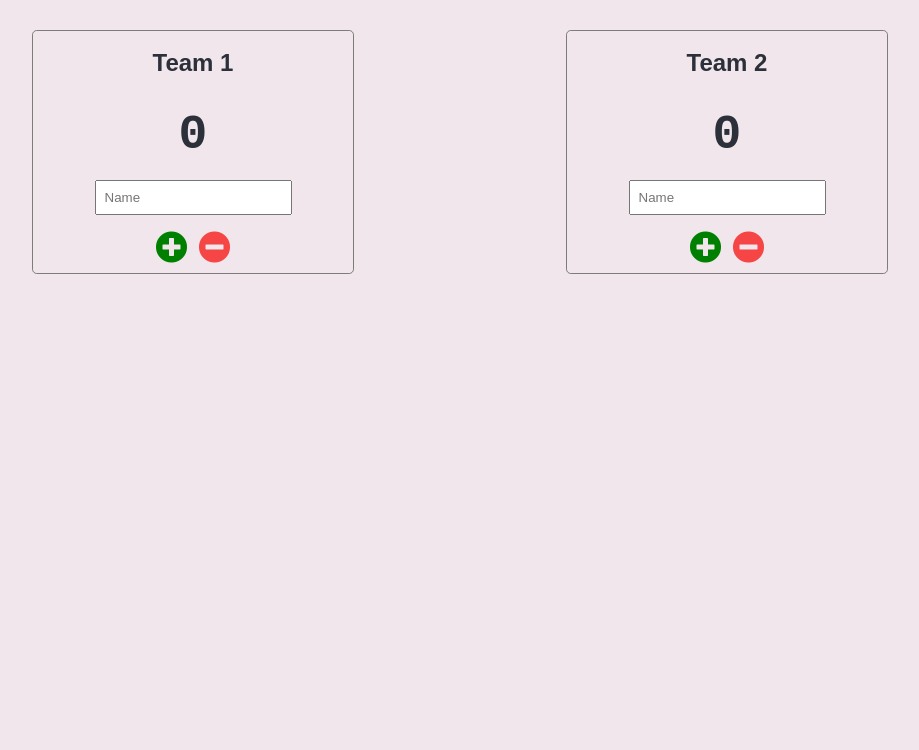
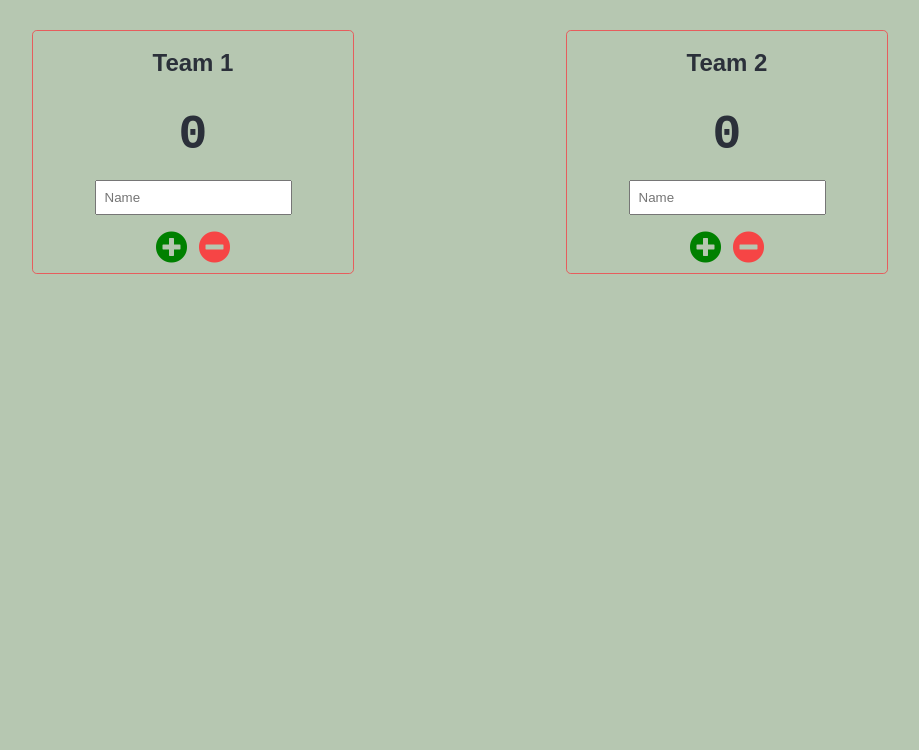
Before and after one commit to biancakbrown58/scoreboard-1, a website: page public/index.html in a window 1280 px wide. Shown: the part 66-816 px from the top of the page, without its empty margins (180-1099 px from the left). Drawn offline with Linux system fonts and the light colour scheme.

Commit message:
update some css

```diff
--- a/public/screen.css
+++ b/public/screen.css
@@ -9,7 +9,7 @@ html {
 body {
   margin: 0;
   min-height: 100%;
-  background-color: #f1e6eb;
+  background-color: #b6c7b1;
   color: #2b303a;
 }
 
@@ -27,10 +27,9 @@ main {
 
 section {
   min-width: 20rem;
-  border: thin solid #7c7c7c;
+  border: thin solid #e65d5d;
   border-radius: 0.3rem;
   margin-bottom: 3rem;
-
   display: flex;
   flex-direction: column;
   align-items: center;
```
Also changed, not shown: public/main.js (+7 -4 lines).
